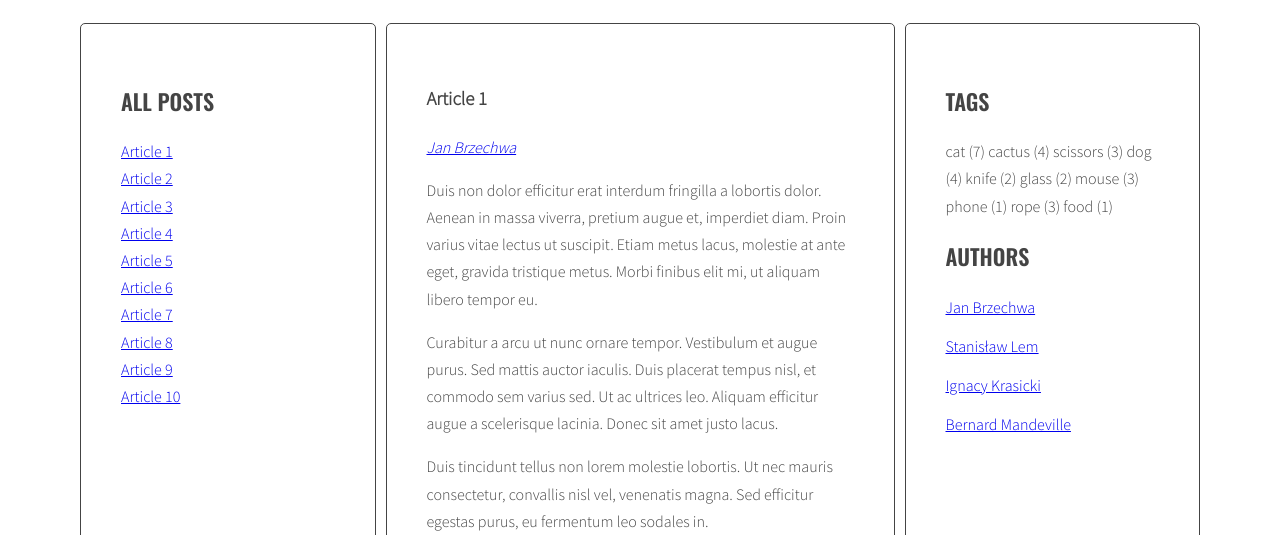
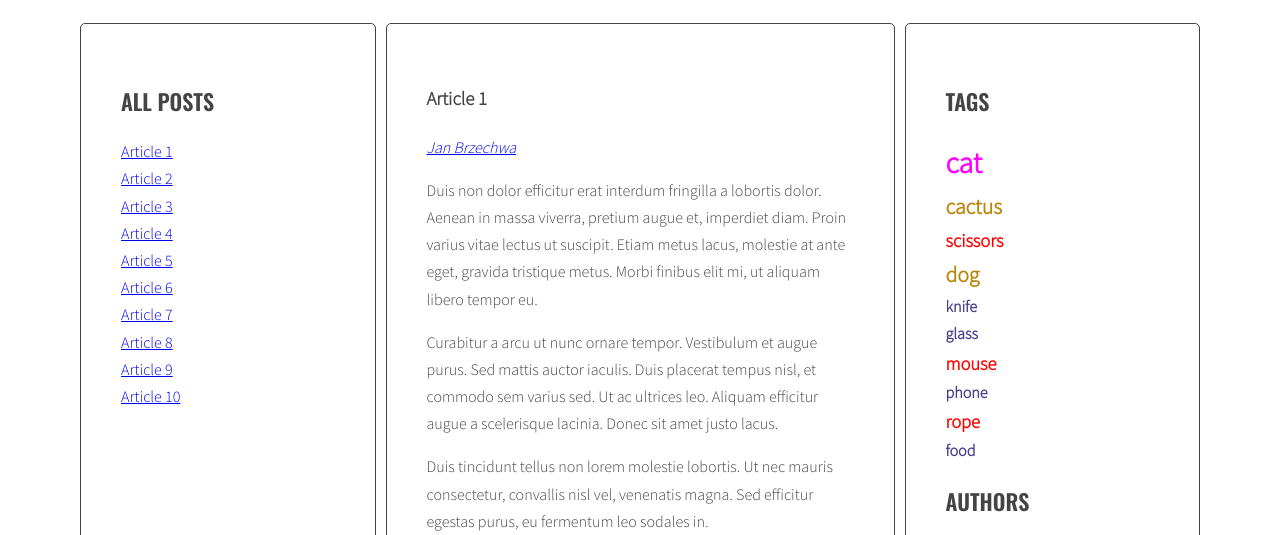
Before and after one commit to olszowskijacek/javascript-blog, a website: page index.html in a window 1280 px wide. Shown: the part 220-755 px from the top of the page. Drawn offline with nearby package versions, Linux system fonts and the light colour scheme.

Commit message:
complete tag cloud

```diff
--- a/js/script.js
+++ b/js/script.js
@@ -17,7 +17,11 @@ const optArticleSelector = '.post',
     optTitleListSelector = '.titles',
     optArticleTagsSelector = '.post-tags .list',
     optArticleAuthorSelector = '.post-author',
-    optTagsListSelector = '.tags.list';
+    optTagsListSelector = '.tags.list',
+    optCloudClassCount = '5',
+    optCloudClassPrefix = 'tag-size-',
+    optAuthorsListSelector = '.authors.list';
+
 
 const titleClickHandler = function (event) {
     event.preventDefault(); //adres strony się nie zmienia po klikaniu w linki
@@ -99,6 +103,33 @@ function generateTitleLinks(customSelector = '') {
 
 generateTitleLinks();
 
+function calculateTagsParams(tags){
+    const params = {
+        max: 0,
+        min: 99999
+    }
+    for(let tag in tags){
+        if(tags[tag] > params.max){
+            params.max = tags[tag];
+        }
+        if(tags[tag] < params.min){
+            params.min = tags[tag];
+        }
+        console.log(tag + ' is used ' + tags[tag] + ' times');
+    }
+    return params;
+}
+
+function calculateTagClass(count,params){
+    const normalizedCount = count - params.min;
+    const normalizedMax = params.max - params.min;
+    const percentage = normalizedCount / normalizedMax;
+    const classNumber = Math.floor(percentage * (optCloudClassCount - 1) + 1);
+
+    return (optCloudClassPrefix, classNumber);
+}
+
+
 
 function generateTags() {
     /* [NEW] create a new variable allTags with an empty object */
@@ -149,15 +180,19 @@ function generateTags() {
     const tagList = document.querySelector('.tags');
 
     /*[NEW] create variable for all links HTML code*/
-
+    const tagsParams = calculateTagsParams(allTags);
+    console.log('tagsParams: ', tagsParams);
 
     let allTagsHTML = '';
     /*[NEW] START LOOP: for each tag in allTags: */
     for(let tag in allTags){
 
         /*[NEW] generate code of a link and add it to allTagsHTML */
-        allTagsHTML += tag + ' (' + allTags[tag] + ') ';
 
+
+      const tagLinkHTML = '<li><a class="'+ optCloudClassPrefix + calculateTagClass(allTags[tag], tagsParams) + '"' + ' href="#tag-' + tag +'">' + tag + '</a></li>';
+
+        allTagsHTML += tagLinkHTML;
 
         /*[NEW] END LOOP: for each tag in allTags: */
         }
@@ -214,14 +249,41 @@ function addClickListenersToTags() {
 
 addClickListenersToTags();
 
+function calculateAuthorsParams(tags) {
+      const params = {
+        max: 0,
+        min: 999999
+      }
+      for(let tag in tags) {
+        if(tags[tag] > params.max) {
+          params.max = tags[tag];
+        }
+        if(tags[tag] < params.min) {
+          params.min = tags[tag];
+        }
+      }
+
+      return params;
+    }
 
 
+    function calculateAuthorsClass(count,params) {
+      const normalizedCount = count - params.min;
+      const normalizedMax = params.max - params.min;
+      const percentage = normalizedCount / normalizedMax;
+      const classNumber = Math.floor( percentage * (optCloudClassCount - 1) + 1 );
+      return (optCloudClassPrefix, classNumber);
+    }
+
 function generateAuthors() {
+    /* [NEW] create a new variable allTags with an empty object */
+    let allTags = {};
+
     /*find all articles */
     const articles = document.querySelectorAll(optArticleSelector);
     console.log('Author List: ' + articles);
 
-    /* find authors wrapper */
+    /* START LOOP: for every article */
     for (let article of articles) {
 
         const authorList = article.querySelector(optArticleAuthorSelector);
@@ -238,9 +300,45 @@ function generateAuthors() {
 
         /*add generated code to html variable*/
         html = html = linkHTML;
+
+
+
+        /* [NEW] chech if this link is NOT already in allTags */
+        if(!allTags.hasOwnProperty(articleAuthor)){
+
+        /* [NEW] add generated code to allTags array */
+        allTags[articleAuthor] = 1;
+        } else {
+        allTags[articleAuthor]++;
+        }
+
         /*insert HTML of all the links into the authors wrapper*/
         authorList.innerHTML = html;
     }
+
+        /*[NEW] find list of tags in right column */
+        const tagList = document.querySelector('.authors');
+
+        /*[NEW] create variable for all links HTML code */
+        const authorsParams = calculateAuthorsParams(allTags);
+
+        let allTagsHTML = '';
+        /*START LOOP: for each tag in allTagsHTML*/
+            for(let tag in allTags) {
+
+            /* generate code of a link and add it to allTagsHTML */
+
+            const tagLinkHTML = '<li><a class="'+ optCloudClassPrefix + calculateAuthorsClass(allTags[tag], authorsParams) + '"' + ' href="#author-' + tag +'">' + tag + '</a></li>';
+
+            allTagsHTML = allTagsHTML + tagLinkHTML;
+
+        /* END LOOP: for each tag in allTagsHTML */
+        }
+
+        /* add html from allTagsHTML to tagList */
+
+      tagList.innerHTML = allTagsHTML;
+
 
 }
 generateAuthors();
@@ -275,10 +373,6 @@ const authorClickHandler = function (event) {
 generateTitleLinks('[data-author="' + author + '"]');
 }
 
-
-
-
-
 const addClickListenersToAuthors = function () {
     /*find all links to authors*/
     const links = document.querySelectorAll('.post-author a');
@@ -294,36 +388,36 @@ const addClickListenersToAuthors = function () {
 addClickListenersToAuthors();
 
 
-function iterateOnArticles() {
-    const articles = document.querySelectorAll('article');
-    let authorsArray = [];
-
-
-    for(let article of articles){
-        let author = article.getAttribute('data-author');
-        authorsArray.push(author);
-    }
-
-
-    authorsArray = uniq(authorsArray);
-
-    const authorsList = document.querySelector('.list.authors');
-    for (let author of authorsArray) {
-        let li = document.createElement('li');
-        let a = document.createElement('a');
-        a.href = '#';
-        a.innerHTML = author;
-
-        a.addEventListener('click',(e)=> {
-            e.preventDefault();
-
-            console.log(e.target.innerText);
-            authorList(e.target.innerText);
-        });
-
-        li.appendChild(a);
-        authorsList.appendChild(li);
-    }
-}
-
-iterateOnArticles();
+//function iterateOnArticles() {
+//    const articles = document.querySelectorAll('article');
+//    let authorsArray = [];
+//
+//
+//    for(let article of articles){
+//        let author = article.getAttribute('data-author');
+//        authorsArray.push(author);
+//    }
+//
+//
+//    authorsArray = uniq(authorsArray);
+//
+//    const authorsList = document.querySelector('.list.authors');
+//    for (let author of authorsArray) {
+//        let li = document.createElement('li');
+//        let a = document.createElement('a');
+//        a.href = '#';
+//        a.innerHTML = author;
+//
+//        a.addEventListener('click',(e)=> {
+//            e.preventDefault();
+//
+//            console.log(e.target.innerText);
+//            authorList(e.target.innerText);
+//        });
+//
+//        li.appendChild(a);
+//        authorsList.appendChild(li);
+//    }
+//}
+//
+//iterateOnArticles();
--- a/sass/style.scss
+++ b/sass/style.scss
@@ -119,3 +119,34 @@ body {
     margin: 0 10px 0 0;
   }
 }
+
+.tag-size-1 {
+    color: darkslateblue;
+    font-size: 100%;
+}
+.tag-size-2 {
+    color: red;
+    font-size: 115%;
+}
+.tag-size-3 {
+    color: darkgoldenrod;
+    font-size: 135%;
+}
+.tag-size-4 {
+    color: darkgreen;
+    font-size: 160%;
+}
+.tag-size-5 {
+    color: fuchsia;
+    font-size: 185%;
+}
+
+.tag-size-1, .tag-size-2, .tag-size-3, .tag-size-4, .tag-size-5 {
+    text-align: center;
+    display: inline-block;
+    font-weight: bold;
+}
+a.tag-size-1, a.tag-size-2, a.tag-size-3, a.tag-size-4, a.tag-size-5{
+    text-decoration-line: none;
+
+}
```
Also changed, not shown: css/style.css, 1 other file.
